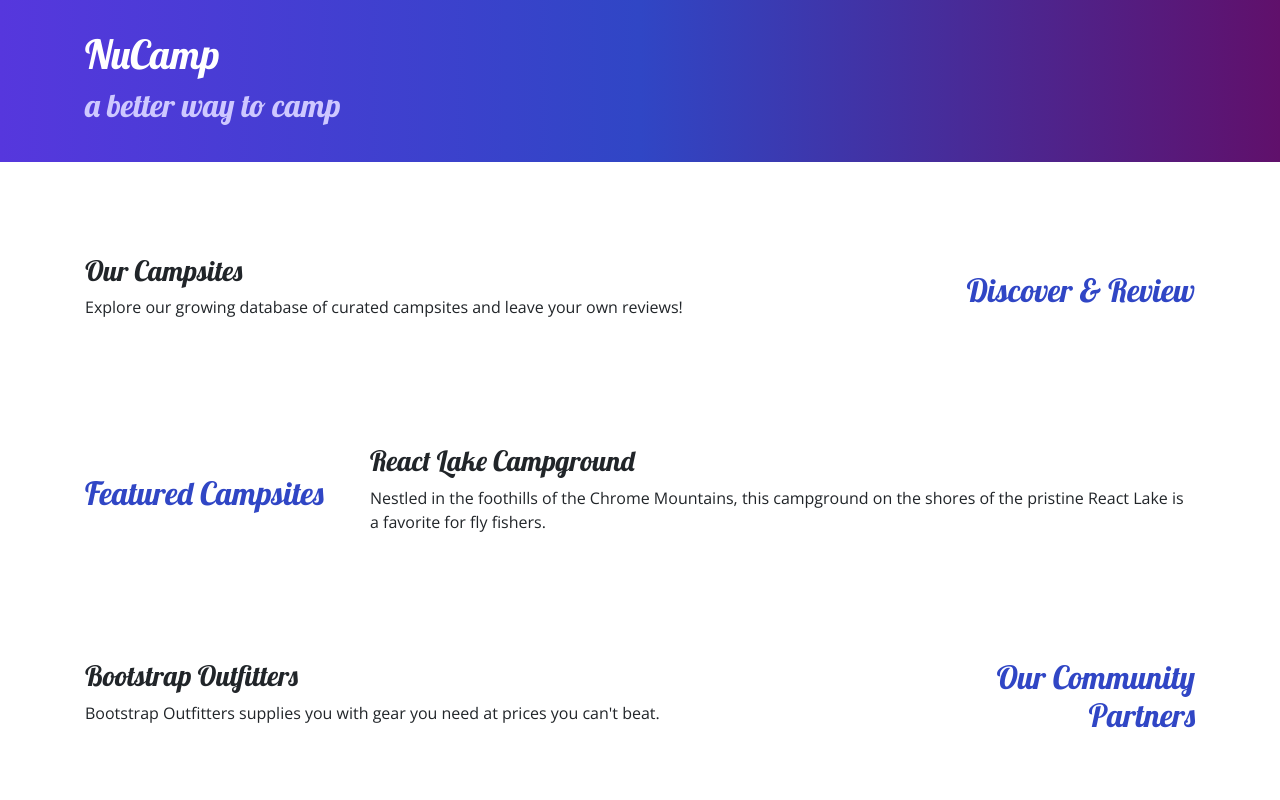
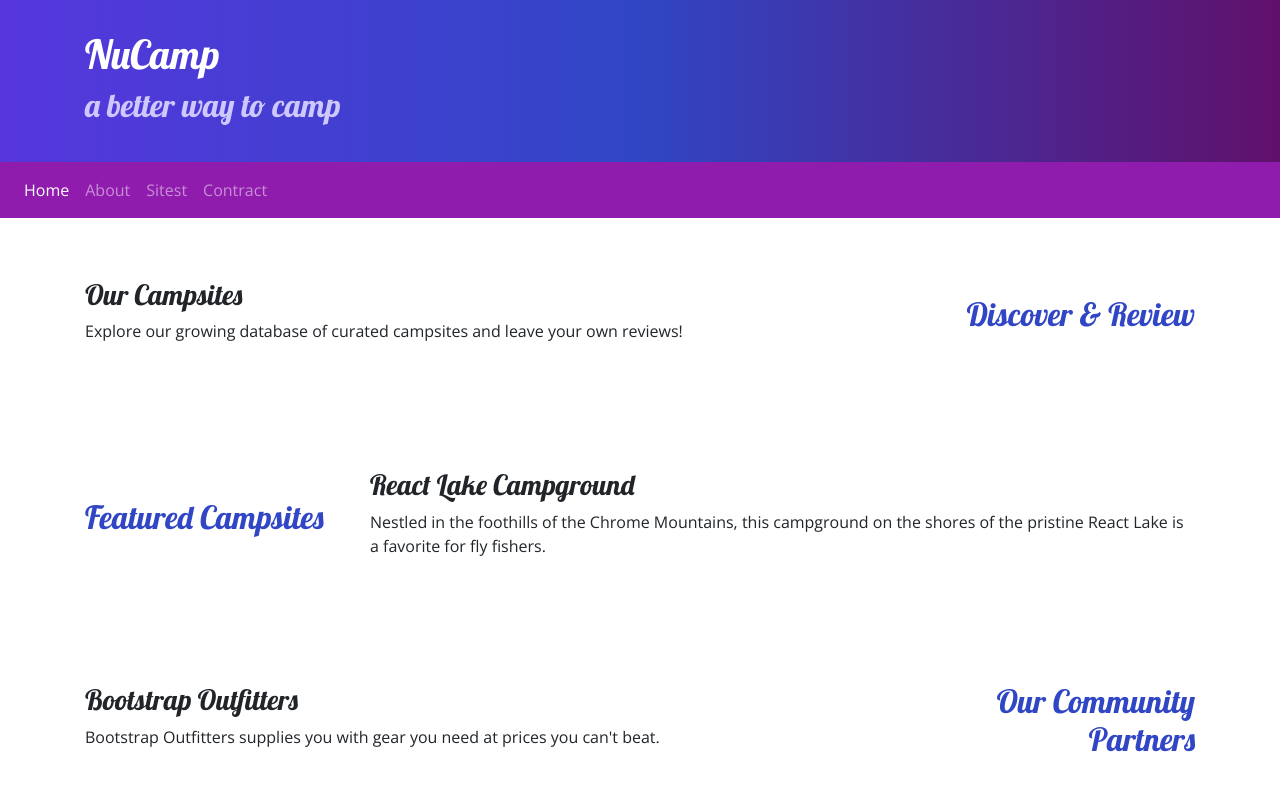
Before and after one commit to mdmonir56300/nucamp, a website: page index.html in a window 1280 px wide. Shown: the top 800 px of the page. Drawn offline with nearby package versions, Linux system fonts and the light colour scheme.

Commit message:
navbar with half

```diff
--- a/css/style.css
+++ b/css/style.css
@@ -17,6 +17,7 @@ footer{
 }
 
 .jumbotron{
+    margin:0;
     padding: 30px;
     background-image: linear-gradient(to right, #5637Dd,#3046c5,#60106b);
     color:white;
@@ -27,3 +28,6 @@ footer{
     min-height: 200px;
 
 }
+.navbar{
+    background-color: #901cad;
+}
--- a/index.html
+++ b/index.html
@@ -26,6 +26,15 @@
     </div>
         </div>
     </header>
+
+    <nav class ="navbar navbar-expand-sm navbar-dark sticky-top">
+        <ul class ="navbar-nav">
+            <li class ="nav-item active"><a class="nav-link" href="#">Home</a></li>
+            <li class = "nav-item"><a class="nav-link" href ="aboutus.html">About</a></li>
+            <li class = "nav-item"><a class="nav-link" href ="aboutus.html">Sitest</a></li>
+            <li class = "nav-item"><a class="nav-link" href ="aboutus.html">Contract</a></li>
+        </ul>
+    </nav>
 
     <div class ="container">
         <div class ="row row-content align-items-center">
```
